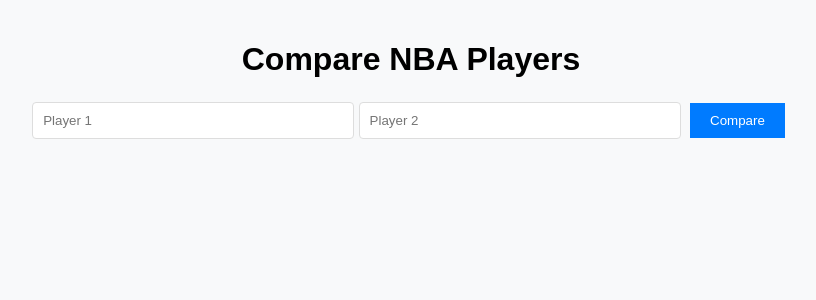
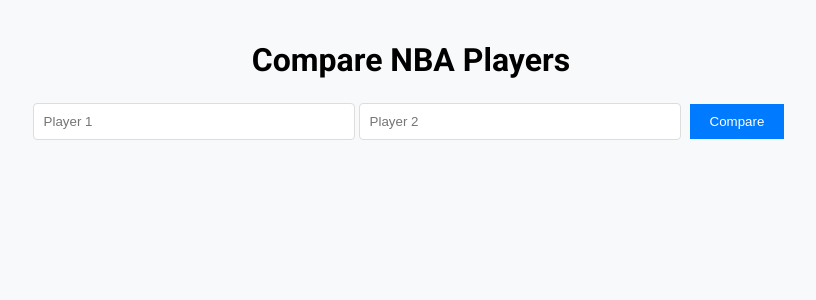
Before and after one commit to neallang/NBA_v2, a Django app: template nba_app/templates/nba_app/compare_players.html in a window 1280 px wide. Shown: the top 300 px of the page, without its empty margins (229-1045 px from the left). Run offline with Django 5.2, Linux system fonts and the light colour scheme; the template is opened without the code that fills it: values that come from a table or form of the project are taken from there, others are empty; some libraries are stand-ins or nearby versions.

Commit message:
common font

```diff
--- a/nba_app/static/css/main-style.css
+++ b/nba_app/static/css/main-style.css
@@ -1,5 +1,6 @@
+@import url('https://fonts.googleapis.com/css2?family=Roboto:wght@400;700&display=swap');
 body {
-    font-family: Arial, sans-serif;
+    font-family: 'Roboto', sans-serif;
     background-color: #f8f9fa;
     margin: 0;
     padding: 20px;
```
